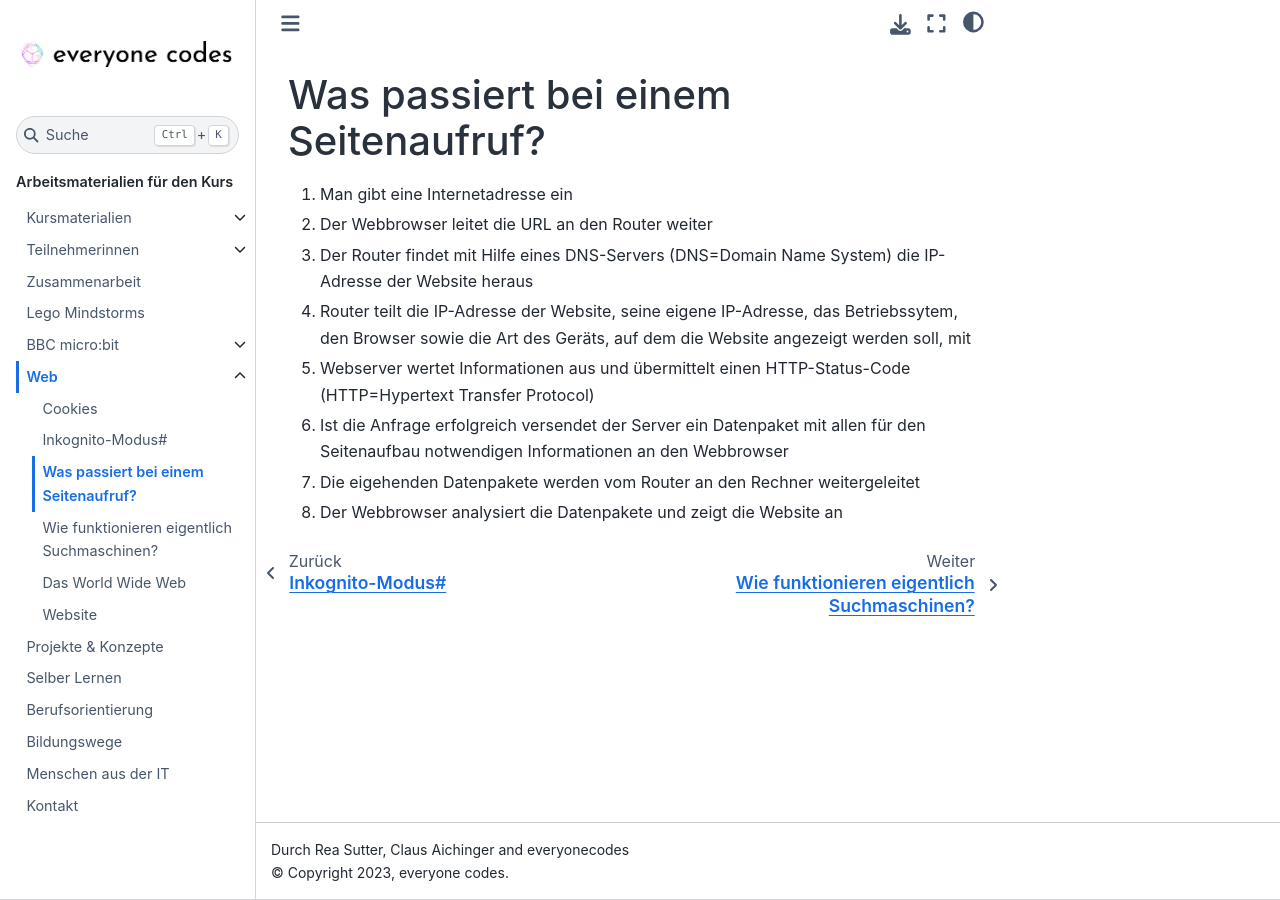
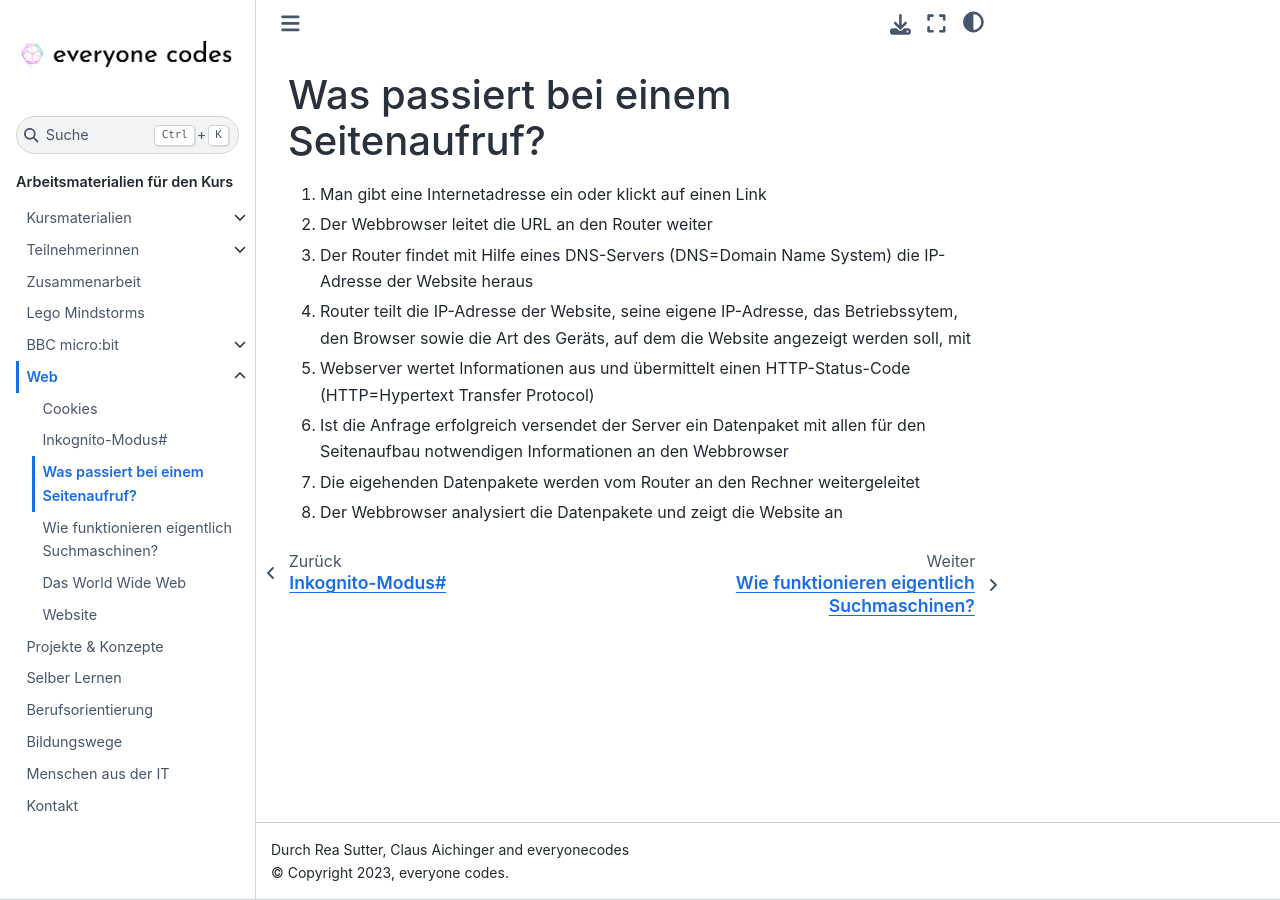
Before and after one commit to ec-mentors/IT-ist-das-was-fuer-mich-i05, a Sphinx documentation site: the page built from source/web/seitenaufruf_www.md, in a window 1280 px wide. Built offline with Sphinx 7.4.7 and the Sphinx Book theme 1.1.4, drawn with Linux system fonts in a browser that asks for light colours.

Commit message:
Update seitenaufruf_www.md

```diff
--- a/source/web/seitenaufruf_www.md
+++ b/source/web/seitenaufruf_www.md
@@ -1,5 +1,5 @@
 # Was passiert bei einem Seitenaufruf?
-1. Man gibt eine Internetadresse ein
+1. Man gibt eine Internetadresse ein oder klickt auf einen Link
 2. Der Webbrowser leitet die URL an den Router weiter
 3. Der Router findet mit Hilfe eines DNS-Servers (DNS=Domain Name System) die IP-Adresse der Website heraus
 4. Router teilt die IP-Adresse der Website, seine eigene IP-Adresse, das Betriebssytem, den Browser sowie die Art des Geräts, auf dem die Website angezeigt werden soll, mit
```
